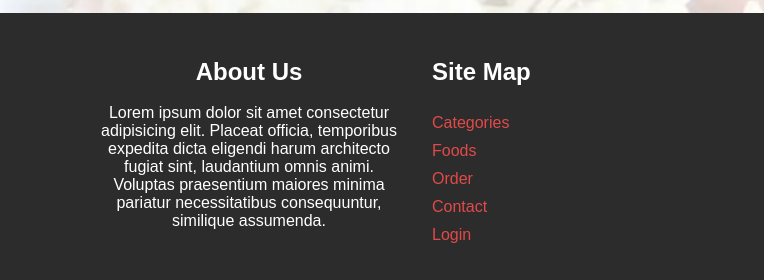
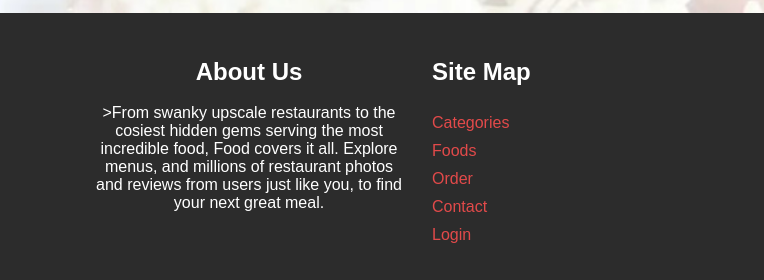
Before and after one commit to rasdih/Food-Delivery-Web-App-, a plain HTML site: page Food_ordering_web-main/foods.html in a window 1280 px wide. Shown: the part 1186-1466 px from the top of the page, 0-764 px from the left. Drawn offline with nearby package versions, Linux system fonts and the light colour scheme.

Commit message:
Update foods.html

```diff
--- a/Food_ordering_web-main/foods.html
+++ b/Food_ordering_web-main/foods.html
@@ -186,7 +186,7 @@
             <div class="grid-3">
                 <div class="text-center">
                     <h3>About Us</h3><br>
-                    <p>Lorem ipsum dolor sit amet consectetur adipisicing elit. Placeat officia, temporibus expedita dicta eligendi harum architecto fugiat sint, laudantium omnis animi. Voluptas praesentium maiores minima pariatur necessitatibus consequuntur, similique assumenda.</p>
+                    <p>>From swanky upscale restaurants to the cosiest hidden gems serving the most incredible food, Food covers it all. Explore menus, and millions of restaurant photos and reviews from users just like you, to find your next great meal.</p>
                 </div>
                 <div class="texr-center">
                     <h3>Site Map</h3><br>
```
